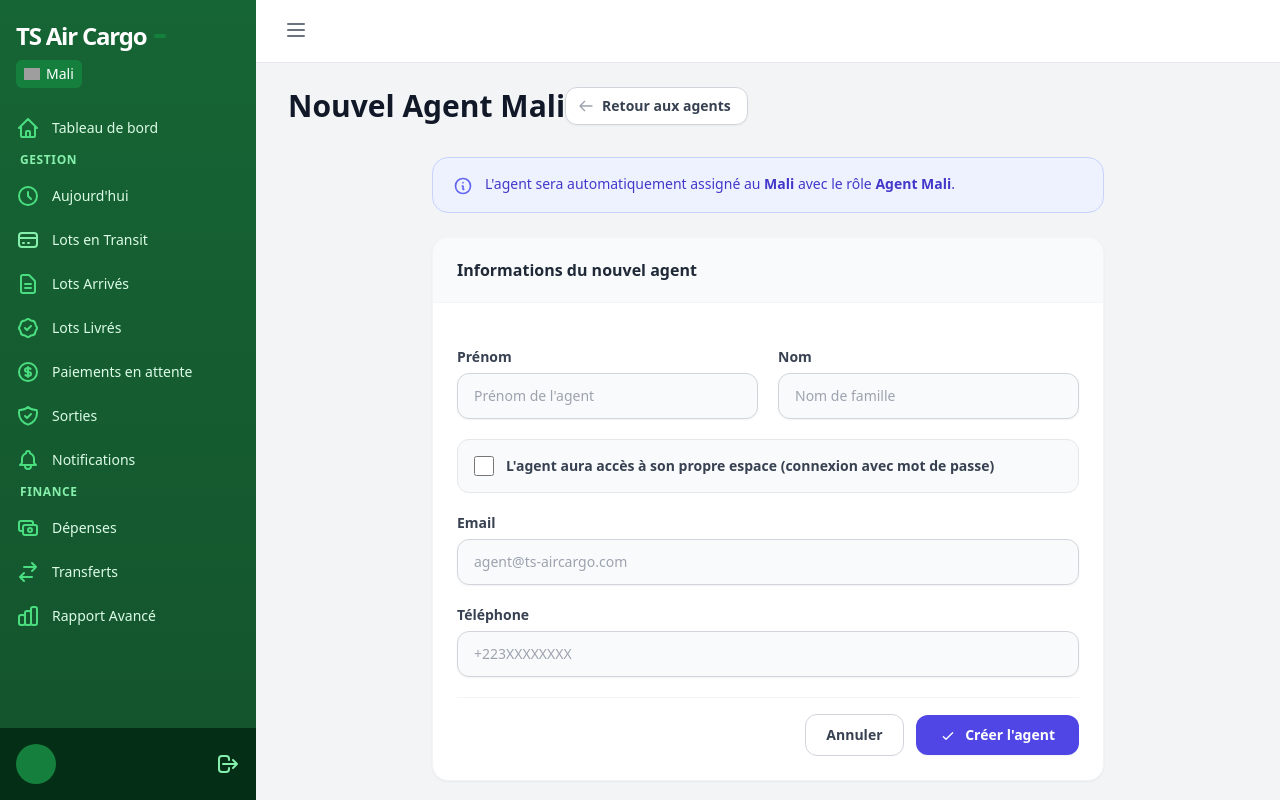
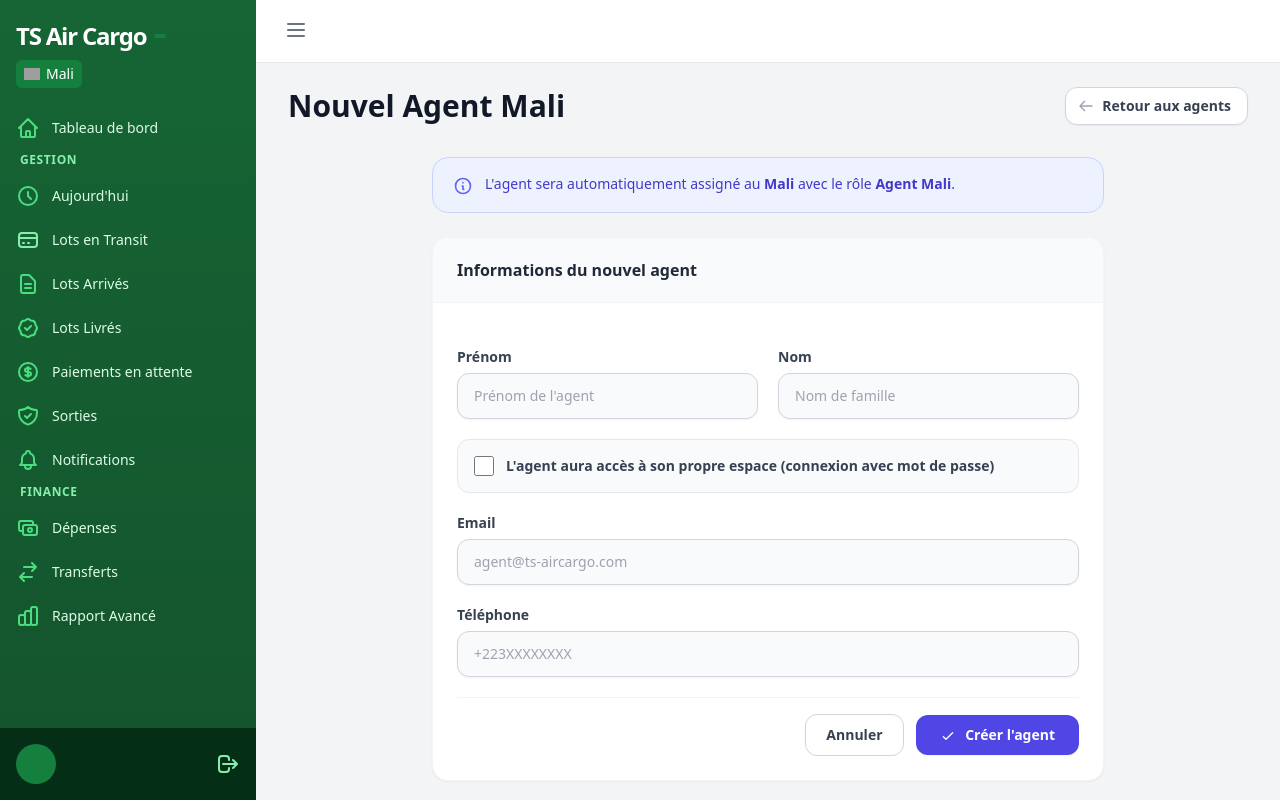
Before and after one commit to Le-dev-du-coin/ts_air_cargo_v2, a Django app: template templates/mali/admin/agent_form.html in a window 1280 px wide. Run offline with Django 5.2, Linux system fonts and the light colour scheme; the template is opened without the code that fills it, so the values that code supplies are empty; some libraries are stand-ins or nearby versions; grey boxes are pictures that could not be loaded.

Commit message:
fix(mali): unchecked acces_systeme by default and fix ui alignment for agent back button

```diff
--- a/mali/forms.py
+++ b/mali/forms.py
@@ -172,7 +172,7 @@ class MaliAddColisForm(forms.Form):
 class MaliAgentForm(forms.ModelForm):
     acces_systeme = forms.BooleanField(
         required=False,
-        initial=True,
+        initial=False,
         label="Autoriser l'accès au système"
     )
 
--- a/templates/mali/admin/agent_form.html
+++ b/templates/mali/admin/agent_form.html
@@ -2,14 +2,13 @@
 
 {% block title %}{% if object %}Modifier l'agent {{ object.get_full_name }}{% else %}Ajouter un agent Mali{% endif %}{% endblock %}
 
-{% block header %}
-<div class="flex items-center justify-between w-full">
-    <span>{% if object %}Modifier l'agent{% else %}Nouvel Agent Mali{% endif %}</span>
-    <a href="{% url 'mali:admin_agents' %}" class="inline-flex items-center px-4 py-2 border border-gray-300 shadow-sm text-sm font-bold rounded-xl text-gray-700 bg-white hover:bg-gray-50 transition-colors ml-auto">
-        <svg class="-ml-1 mr-2 h-4 w-4 text-gray-400" fill="none" viewBox="0 0 24 24" stroke="currentColor"><path stroke-linecap="round" stroke-linejoin="round" stroke-width="2" d="M10 19l-7-7m0 0l7-7m-7 7h18"/></svg>
-        Retour aux agents
-    </a>
-</div>
+{% block header %}{% if object %}Modifier l'agent{% else %}Nouvel Agent Mali{% endif %}{% endblock %}
+
+{% block actions %}
+<a href="{% url 'mali:admin_agents' %}" class="inline-flex items-center px-4 py-2 border border-gray-300 shadow-sm text-sm font-bold rounded-xl text-gray-700 bg-white hover:bg-gray-50 transition-colors">
+    <svg class="-ml-1 mr-2 h-4 w-4 text-gray-400" fill="none" viewBox="0 0 24 24" stroke="currentColor"><path stroke-linecap="round" stroke-linejoin="round" stroke-width="2" d="M10 19l-7-7m0 0l7-7m-7 7h18"/></svg>
+    Retour aux agents
+</a>
 {% endblock %}
 {% block mali_content %}
 <div class="max-w-2xl mx-auto space-y-6">
```
